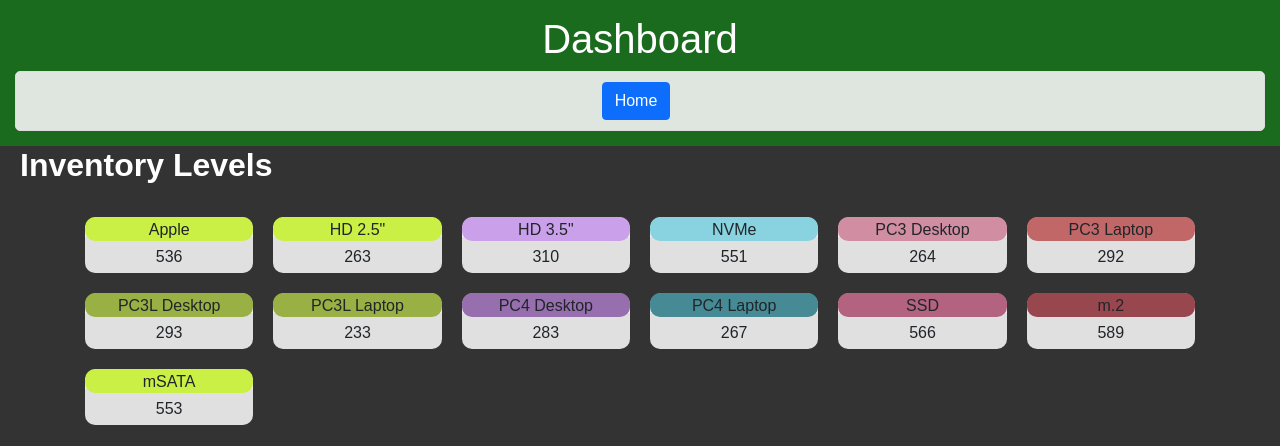
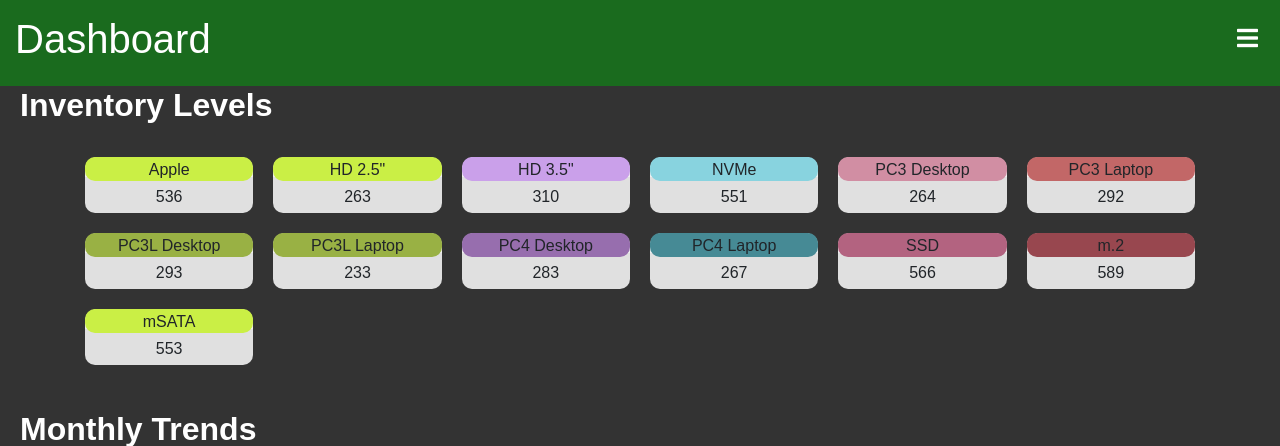
Before and after one commit to mnothman/HD-Requester, a Flask app: template templates/dashboard.html in a window 1280 px wide. Shown: the top 446 px of the page. Run offline with Flask 3, Linux system fonts and the light colour scheme; the template is opened without the code that fills it, so the values that code supplies are empty; data comes from the database, SQL or seed files in the repository; some libraries are stand-ins or nearby versions.

Commit message:
AA-108: Stylize the Homepage and Dashboard to be consistent.

```diff
--- a/static/css/dashboard.css
+++ b/static/css/dashboard.css
@@ -9,16 +9,51 @@
     background-color: rgb(26, 107, 30);
     color: white;
     padding: 15px;
-      text-align: center;
+    display: flex;
+    justify-content: space-between;
+    align-items: center;
 }
 
-  /* Sidebar styling */
+/* Side Bar */
+#hamburgerBtn {
+  position: absolute;
+  top: 15px;
+  right: 10px;
+z-index: 1001;
+  background: none;
+  border: none;
+  color: white;
+  font-size: 24px;
+}
+
 .sidebar {
+  position: fixed;
+  top: 0;
+  right: -250px;
+  width: 250px;
+  height: 100%;
+  background-color: #343a40;
+  color: white;
+  transition: right 0.3s ease;
+  z-index: 1000;
+}
 
-      padding: 10px;
-      background-color: rgba(244, 244, 244, 0.9);
-      border: 1px solid #ddd;
-      border-radius: 5px;
+.sidebar.active {
+  right: 0;
+}
+
+.sidebar ul {
+  list-style: none;
+  padding: 20px 10px;
+}
+
+.sidebar ul li {
+  margin: 15px 0;
+}
+
+.sidebar ul li a {
+  color: white;
+  text-decoration: none;
 }
 
   .content {
--- a/static/js/dashboard.js
+++ b/static/js/dashboard.js
@@ -15,6 +15,15 @@ const colors = [
 ];
 
 $(document).ready(function () {
+
+    // Sidebar toggle functionality
+    const hamburgerBtn = $('#hamburgerBtn');
+    const sidebar = $('#sidebar');
+
+    hamburgerBtn.on('click', function() {
+        sidebar.toggleClass('active');
+    });
+
     loadInventory();
     new DataTable('#partsTable', {
         order: [0, 'dec']
--- a/templates/dashboard.html
+++ b/templates/dashboard.html
@@ -5,6 +5,7 @@
     <meta charset="UTF-8">
     <meta name="viewport" content="width=device-width, initial-scale=1.0">
     <link href="https://cdn.jsdelivr.net/npm/bootstrap@5.0.2/dist/css/bootstrap.min.css" rel="stylesheet">
+    <link href="https://pro.fontawesome.com/releases/v5.10.1/css/all.css" rel="stylesheet">
     <link href="{{ url_for('static', filename='css/dashboard.css') }}" rel="stylesheet"> <!-- Updated path -->
     <title>Dashboard</title>
 
@@ -18,14 +19,24 @@
 
 <body>
 
-    <!-- Header -->
-    <div class="header">
-        <h1>Dashboard</h1>
-        <!-- Sidebar Menu -->
-        <div class="sidebar d-flex justify-content-center align-items-center">
-            <a href="/" class="btn btn-primary me-2">Home</a> <!-- 'me-2' adds margin to the right of the Home button -->
-            <button id="logoutButton" class="btn btn-danger" style="display:none;">Log Out</button>
+    <nav>
+        <div class="header d-flex justify-content-between align-items-center">
+            <h1>Dashboard</h1>
+            <button id="hamburgerBtn" class="btn btn-hbr">
+                <i class="fas fa-bars"></i>
+            </button>
         </div>
+    </nav>
+
+    <div id="sidebar" class="sidebar">
+        <ul class="adminLogin">
+			<li>
+				<a href="/" id="loginLink" class="linkLogin">Home</a>
+			</li>
+			<li>
+				<a href="/logout" id="logoutLink" class="linkLogout">Log Out</a>
+			</li>
+		</ul>
     </div>
 
     <!-- Main Content -->
```
Also changed, not shown: static/css/index.css (+49 -0 lines), static/js/index.js (+10 -0 lines), templates/index.html (+24 -18 lines). Lines whose indentation alone changed are shown as unchanged.
